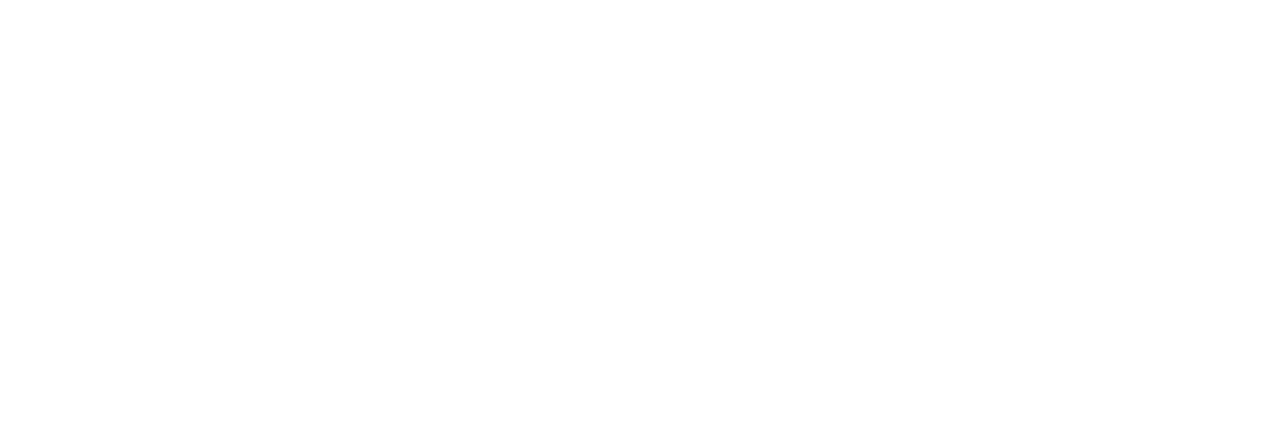
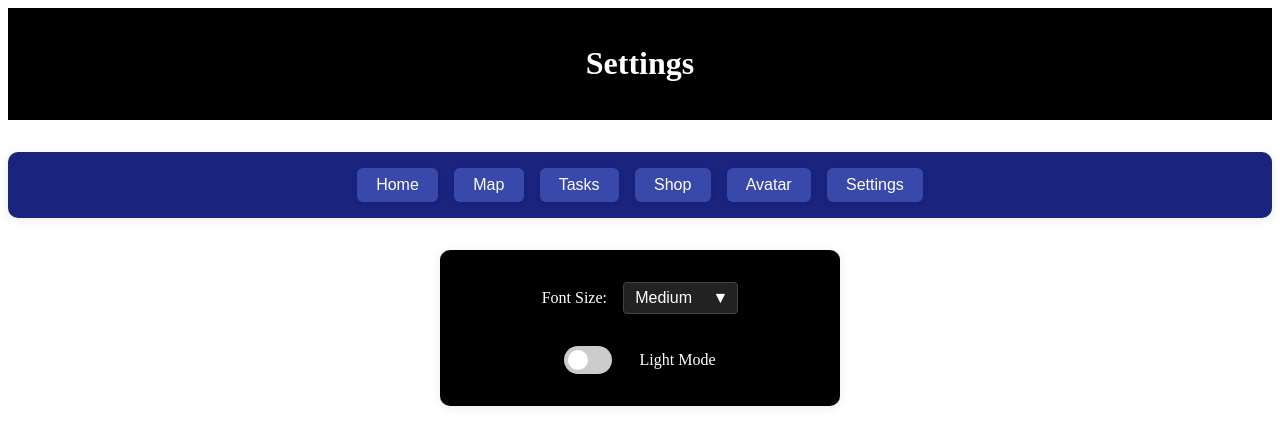
Before and after one commit to itcOnlineGaming/Team_3_2025, a SvelteKit app: page /settings in a window 1280 px wide. Shown: the top 444 px of the page. Built offline with nearby package versions, Linux system fonts and the light colour scheme.

Commit message:
Settings Page

```diff
--- a/src/routes/settings/+page.svelte
+++ b/src/routes/settings/+page.svelte
@@ -0,0 +1,198 @@
+<script lang="ts">
+	import { onMount } from 'svelte';
+	let fontSize = '16';
+	let darkMode = false;
+
+	onMount(() => {
+		const savedFont = localStorage.getItem('fontSize');
+		const savedMode = localStorage.getItem('darkMode');
+		if (savedFont) fontSize = savedFont;
+		if (savedMode) darkMode = savedMode === 'true';
+		applySettings();
+	});
+
+	function applySettings() {
+		document.body.style.fontSize = fontSize + 'px';
+		document.body.classList.toggle('dark', darkMode);
+	}
+
+	function handleFontSizeChange(e: Event) {
+		fontSize = (e.target as HTMLSelectElement).value;
+		localStorage.setItem('fontSize', fontSize);
+		applySettings();
+	}
+
+	function toggleDarkMode() {
+		darkMode = !darkMode;
+		localStorage.setItem('darkMode', String(darkMode));
+		applySettings();
+	}
+</script>
+
+<header class="settings-header">
+	<h1>Settings</h1>
+</header>
+
+<!-- Navigation Buttons -->
+<nav class="nav-bar">
+	<button><a href="/home">Home</a></button>
+	<button><a href="/map">Map</a></button>
+	<button><a href="/tasks">Tasks</a></button>
+	<button><a href="/shop">Shop</a></button>
+	<button><a href="/avatar">Avatar</a></button>
+	<button><a href="/settings">Settings</a></button>
+</nav>
+
+<div class="settings-section">
+	<div class="setting-item">
+		<label for="font-size">Font Size:</label>
+		<div class="custom-select-wrapper">
+			<select id="font-size" bind:value={fontSize} on:change={handleFontSizeChange}>
+				<option value="14">Small</option>
+				<option value="16">Medium</option>
+				<option value="20">Large</option>
+				<option value="24">Extra Large</option>
+			</select>
+		</div>
+	</div>
+
+	<div class="setting-item">
+		<label class="toggle-switch">
+			<input type="checkbox" checked={darkMode} on:change={toggleDarkMode}>
+			<span class="slider"></span>
+		</label>
+		<span class="toggle-label">{darkMode ? 'Dark Mode' : 'Light Mode'}</span>
+	</div>
+</div>
+
+<style>
+	:global(body.dark) {
+		background: #222;
+		color: #eee;
+	}
+	:global(body) {
+		transition: background 0.3s, color 0.3s;
+	}
+	.settings-header {
+		background: #000;
+		color: #fff;
+		padding: 1em 0;
+		text-align: center;
+		margin-bottom: 2em;
+	}
+	.nav-bar {
+		display: flex;
+		justify-content: center;
+		gap: 1em;
+		background: #1a237e;
+		padding: 1em 0;
+		border-radius: 10px;
+		margin-bottom: 2em;
+		box-shadow: 0 2px 12px rgba(26,35,126,0.08);
+	}
+	.nav-bar button {
+		background: #3949ab;
+		color: #fff;
+		border: none;
+		border-radius: 6px;
+		padding: 0.5em 1.2em;
+		font-size: 1em;
+		cursor: pointer;
+		transition: background 0.2s, color 0.2s, box-shadow 0.2s;
+		box-shadow: 0 2px 6px rgba(0,0,0,0.08);
+	}
+	.nav-bar button:hover {
+		background: #5c6bc0;
+		color: #ffd700;
+	}
+	.nav-bar a {
+		color: inherit;
+		text-decoration: none;
+	}
+	.settings-section {
+		display: flex;
+		flex-direction: column;
+		align-items: center;
+		gap: 2em;
+		margin-bottom: 2em;
+		background: #000;
+		color: #fff;
+		padding: 2em 0 2em 0;
+		border-radius: 10px;
+		box-shadow: 0 2px 12px rgba(0,0,0,0.08);
+		max-width: 400px;
+		margin-left: auto;
+		margin-right: auto;
+	}
+	.setting-item {
+		display: flex;
+		align-items: center;
+		gap: 1em;
+	}
+	.custom-select-wrapper select {
+		padding: 0.4em 1.2em 0.4em 0.7em;
+		border-radius: 4px;
+		border: 1px solid #444;
+		background: #222;
+		color: #fff;
+		font-size: 1em;
+		appearance: none;
+		outline: none;
+		box-shadow: 0 2px 6px rgba(0,0,0,0.08);
+	}
+	.custom-select-wrapper {
+		position: relative;
+	}
+	.custom-select-wrapper::after {
+		content: '\25BC';
+		position: absolute;
+		right: 10px;
+		top: 50%;
+		transform: translateY(-50%);
+		pointer-events: none;
+		color: #fff;
+	}
+	.toggle-switch {
+		position: relative;
+		display: inline-block;
+		width: 48px;
+		height: 28px;
+	}
+	.toggle-switch input {
+		opacity: 0;
+		width: 0;
+		height: 0;
+	}
+	.slider {
+		position: absolute;
+		cursor: pointer;
+		top: 0;
+		left: 0;
+		right: 0;
+		bottom: 0;
+		background-color: #ccc;
+		transition: .4s;
+		border-radius: 28px;
+	}
+	.slider:before {
+		position: absolute;
+		content: "";
+		height: 20px;
+		width: 20px;
+		left: 4px;
+		bottom: 4px;
+		background-color: white;
+		transition: .4s;
+		border-radius: 50%;
+	}
+	.toggle-switch input:checked + .slider {
+		background-color: #3949ab;
+	}
+	.toggle-switch input:checked + .slider:before {
+		transform: translateX(20px);
+	}
+	.toggle-label {
+		margin-left: 0.7em;
+		font-size: 1em;
+	}
+</style>
```
